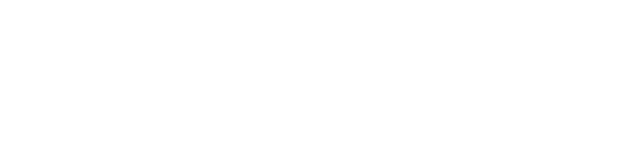
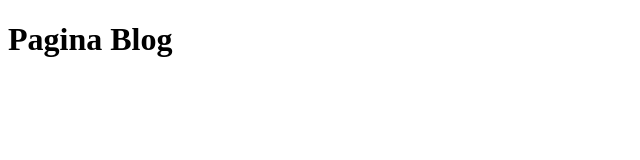
Before and after one commit to michaeldev-sjb/Merge-com-conflito, a plain HTML site: page blog.html in a window 1280 px wide. Shown: the whole page, without its empty margins (0-640 px from the left). Drawn offline with Linux system fonts and the light colour scheme.

Commit message:
pagina Blog

```diff
--- a/blog.html
+++ b/blog.html
@@ -6,6 +6,6 @@
     <title>Document</title>
 </head>
 <body>
-
+    <h1>Pagina Blog</h1>
 </body>
 </html>
```
